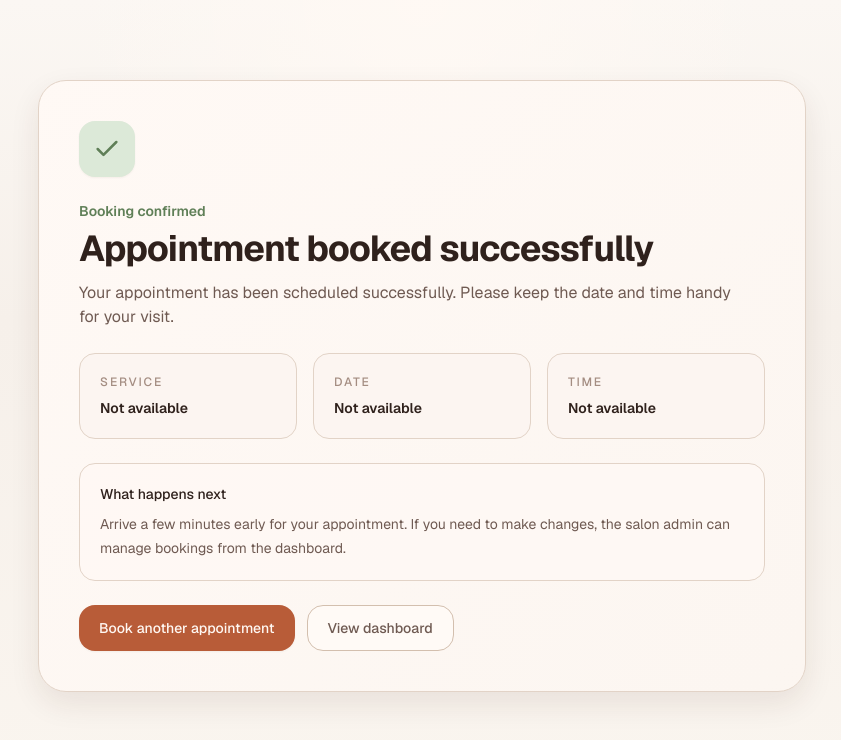
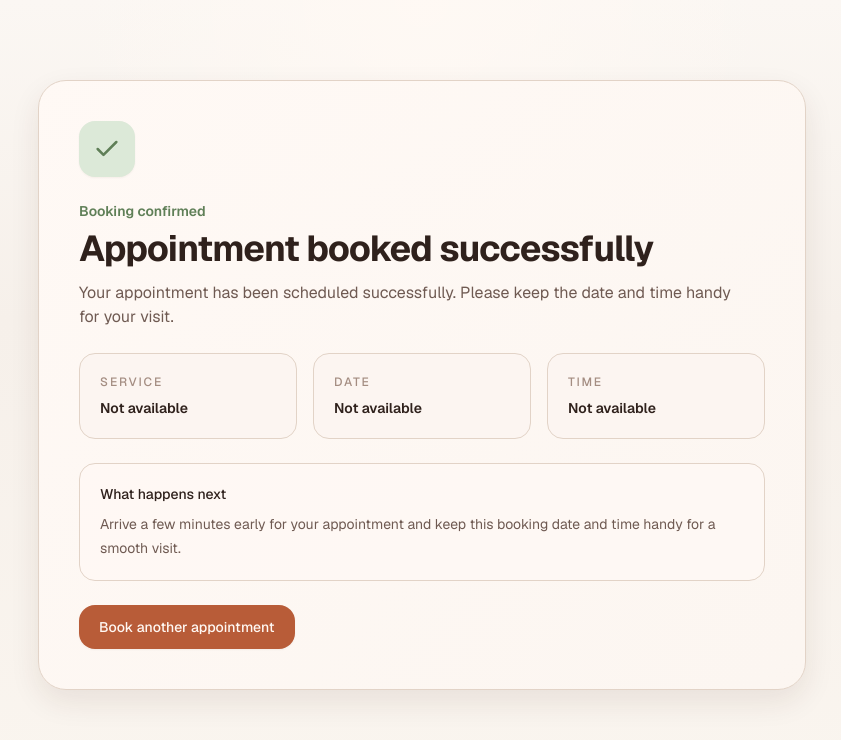
Before and after one commit to akshat1602/styleslot, a Next.js app: page /booking-success in a window 1280 px wide. Shown: the top 740 px of the page, without its empty margins (218-1059 px from the left). Built offline with nearby package versions, Linux system fonts and the light colour scheme.

Commit message:
Remove dashboard access from booking success page

```diff
--- a/src/app/booking-success/page.tsx
+++ b/src/app/booking-success/page.tsx
@@ -131,19 +131,14 @@ export default async function BookingSuccessPage({
                   className="mt-2 text-sm leading-6"
                   style={{ color: "var(--text-muted)" }}
                 >
-                  Arrive a few minutes early for your appointment. If you need to
-                  make changes, the salon admin can manage bookings from the
-                  dashboard.
+                  Arrive a few minutes early for your appointment and keep this
+                  booking date and time handy for a smooth visit.
                 </p>
               </div>
 
               <div className="flex flex-col gap-3 sm:flex-row">
                 <a href="/" className="ui-btn ui-btn-primary">
                   Book another appointment
-                </a>
-
-                <a href="/dashboard" className="ui-btn ui-btn-secondary">
-                  View dashboard
                 </a>
               </div>
             </div>
```
